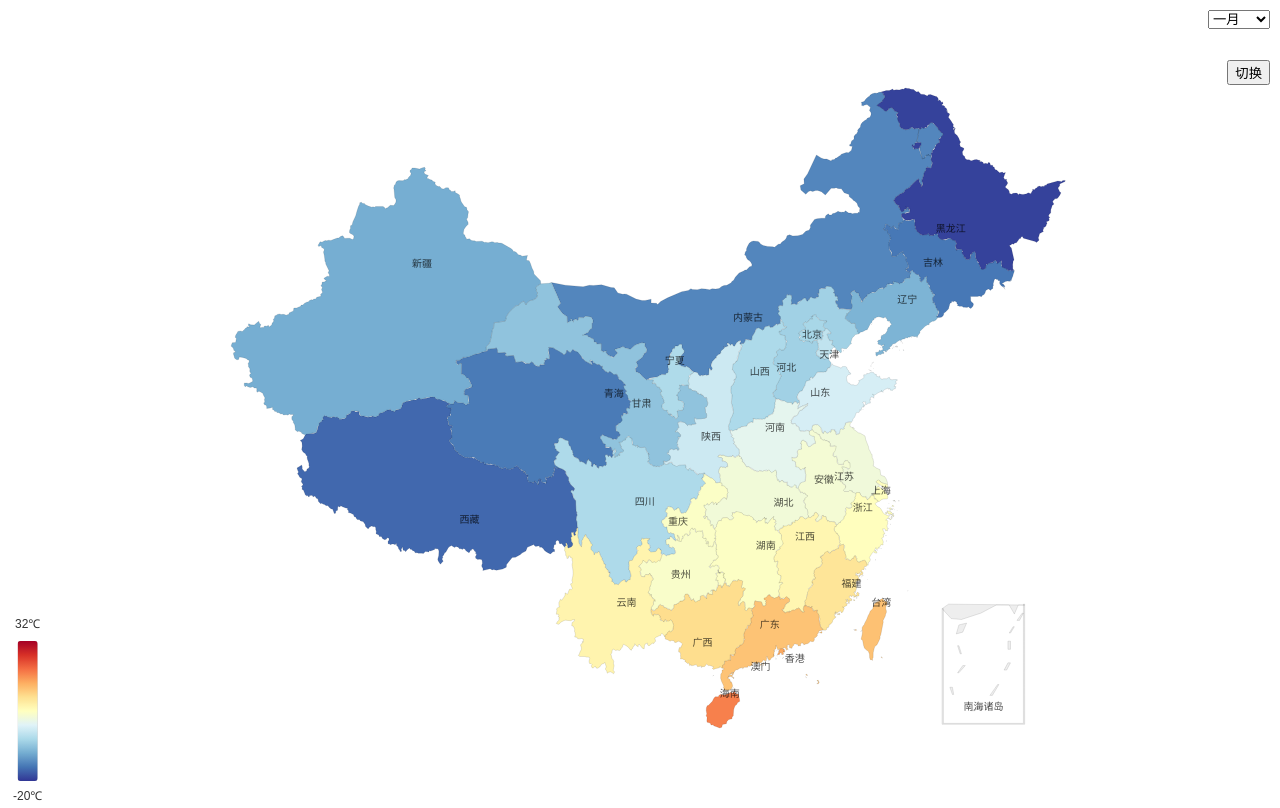
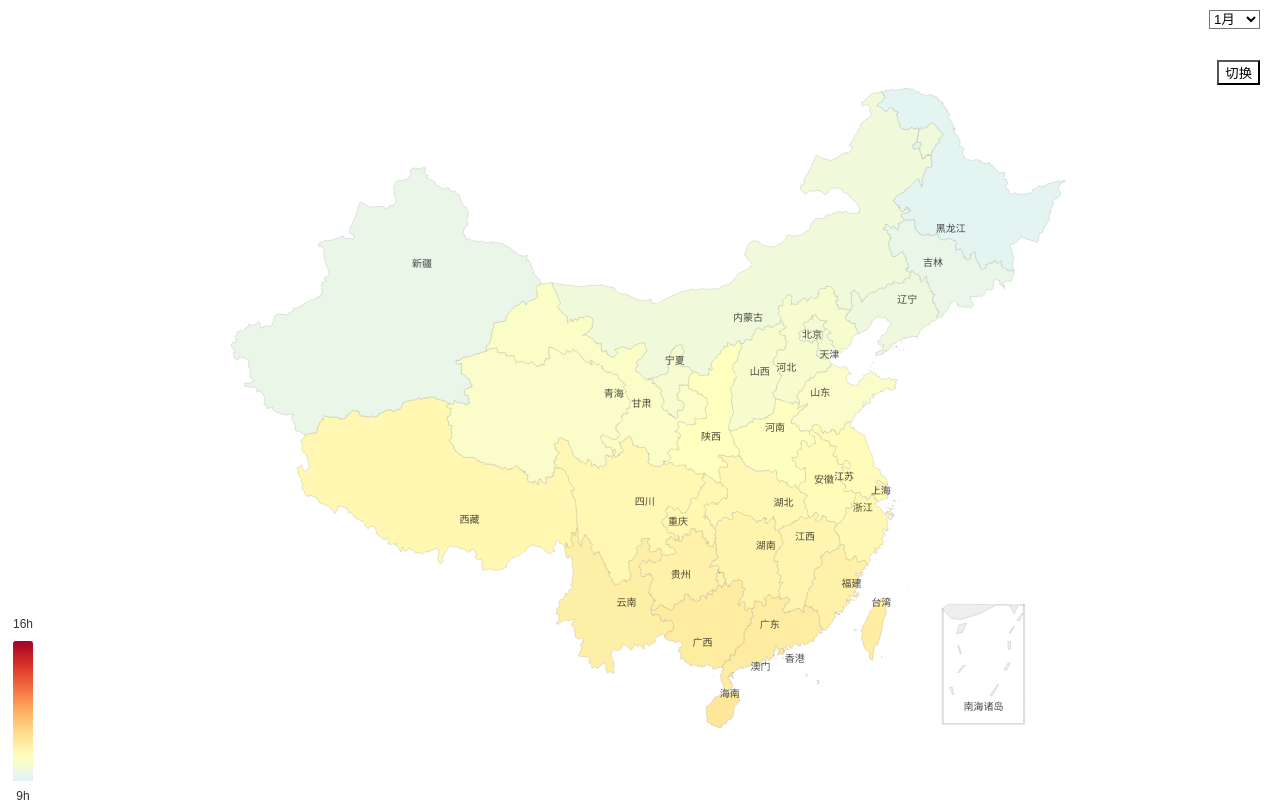
Before and after one commit to HarleyRoot/weather-data, a plain HTML site: page heatMap.html in a window 1280 px wide. Drawn offline with nearby package versions, Linux system fonts and the light colour scheme.

Commit message:
change color of heatMap

```diff
--- a/heatMap.html
+++ b/heatMap.html
@@ -48,21 +48,23 @@
 <body>
 <div class="map">
     <div id="china_map"></div>
-    <select id="monthSelector" onchange="updateMap()">
-        <option value=1 selected> 一月 </option>
-        <option value=2> 二月 </option>
-        <option value=3> 三月 </option>
-        <option value=4> 四月 </option>
-        <option value=5> 五月 </option>
-        <option value=6> 六月 </option>
-        <option value=7> 七月 </option>
-        <option value=8> 八月 </option>
-        <option value=9> 九月 </option>
-        <option value=10> 十月 </option>
-        <option value=11> 十一月 </option>
+    <form autocomplete="off">
+    <select id="monthSelector" onchange="updateMap()" style="font-family: 'Arial', sans-serif; color: #000; background-color: #fff; margin-right: 10px;">
+        <option value=1 selected> 1月 </option>
+        <option value=2> 2月 </option>
+        <option value=3> 3月 </option>
+        <option value=4> 4月 </option>
+        <option value=5> 5月 </option>
+        <option value=6> 6月 </option>
+        <option value=7> 7月 </option>
+        <option value=8> 8月 </option>
+        <option value=9> 9月 </option>
+        <option value=10> 10月 </option>
+        <option value=11> 11月 </option>
     </select>
+    </form>
     <div class="map_select">
-        <button id="toggleButton">切换</button>
+        <button id="toggleButton" style="font-family: 'Arial', sans-serif; color: #000; background-color: #fff; margin-right: 10px;">切换</button>
     </div>
 </div>
 </body>
@@ -85,7 +87,7 @@
             y: 'bottom',
             text: ['16h', '9h'],
             inRange: {
-                color: ['#313695', '#4575b4', '#74add1', '#abd9e9', '#e0f3f8', '#ffffbf', '#fee090', '#fdae61', '#f46d43', '#d73027', '#a50026'],
+                color: ['#e0f3f8', '#ffffbf', '#fee090', '#fdae61', '#f46d43', '#d73027', '#a50026'],
             },
             formatter: function (value) {
                 return parseInt(value/60)+"h "+value%60+"mins";
@@ -94,10 +96,10 @@
         },
         'windspeed':{
             min: 0,
-            max: 30,
+            max: 10,
             left: 'left',
             top: 'bottom',
-            text: ['30m/s', '0m/s'],
+            text: ['10m/s', '0m/s'],
             inRange: {
                 color: ['#313695', '#4575b4', '#74add1', '#abd9e9', '#e0f3f8', '#ffffbf', '#fee090', '#fdae61', '#f46d43', '#d73027', '#a50026'],
             },
@@ -108,12 +110,12 @@
         },
         'rainfall':{
             min: 0,
-            max: 540,
+            max: 480,
             left: 'left',
             top: 'bottom',
-            text: ["540mm", "0mm"],
+            text: ["480mm", "0mm"],
             inRange: {
-                color: ['#313695', '#4575b4', '#74add1', '#abd9e9', '#e0f3f8', '#ffffbf', '#fee090', '#fdae61', '#f46d43', '#d73027', '#a50026'],
+                color: ['#e0f3f8', '#abd9e9', '#74add1', '#4575b4', '#313695',]
             },
             formatter: function (value) {
                 return value+" mm";
@@ -127,7 +129,7 @@
             top: 'bottom',
             text: [150, 0],
             inRange: {
-                color: ['#313695', '#4575b4', '#74add1', '#abd9e9', '#e0f3f8', '#ffffbf', '#fee090', '#fdae61', '#f46d43', '#d73027', '#a50026'],
+                color: ['#e0f3f8', '#ffffbf', '#fee090', '#fdae61', '#f46d43', '#d73027', '#a50026'],
             },
             show: true
         },
@@ -149,32 +151,43 @@
     const tooltip = {
         'daylength':{
             formatter: function (params) {
-                return params.name + '<br />' + "日照时长: " + parseInt(params.value/60)+"h "+params.value%60+"mins";
+                if(!isNaN(params.value))
+                    return params.name + '<br />' + parseInt(params.value / 60) + "h " + params.value % 60 + "mins";
+                else
+                    return params.name + '<br />'+ "unknown";
+
             },
         },
         'windspeed':{
             formatter: function (params) {
-                return params.name + '<br />'+ params.value.toFixed(3)+" m/s";
+                if(!isNaN(params.value))
+                    return params.name + '<br />'+ params.value.toFixed(3)+" m/s";
+                else
+                    return params.name + '<br />'+ "unknown";
             },
         },
         'rainfall':{
             formatter: function (params) {
-                return params.name + '<br />'+ parseInt(params.value)+" mm";
+                if(!isNaN(params.value))
+                    return params.name + '<br />'+ parseInt(params.value)+" mm";
+                else
+                    return params.name + '<br />'+ "unknown";
             },
         },
         'AQI':{
             formatter: function (params) {
-                var nameArr = params.seriesName.split(",");
-                var num1 = 0;
-                if (!isNaN(params.value)) {
-                    num1 = params.value;
-                }
-                return params.name + '<br />' + nameArr[0] + '：' + num1;
+                if(!isNaN(params.value))
+                    return params.name + '<br />'+ parseInt(params.value);
+                else
+                    return params.name + '<br />'+ "unknown";
             }
         },
         'temperature':{
             formatter: function (params) {
-                return params.name + '<br />'+ params.value.toFixed(1)+" \u2103";
+                if(!isNaN(params.value))
+                    return params.name + '<br />'+ params.value.toFixed(1)+" \u2103";
+                else
+                    return params.name + '<br />'+ "unknown";
             },
         },
     }
@@ -215,7 +228,7 @@
             },
         }
     }
-    var heatMap = 'temperature';
+    var heatMap = 'daylength';
     var dataList = data[heatMap];
     //默认热力图月份为1
     var heatMonth = 1;
@@ -311,7 +324,7 @@
         mapOption.series[0].data = currentData;
         mapOption.series[0].name = heatMap;
         mapOption.visualMap = visualMap[heatMap];
-        mapOption.tooltip = visualMap[heatMap];
+        mapOption.tooltip = tooltip[heatMap];
         barOption.series.data = currentData;
         barOption.series.label = label[heatMap]
         barOption.yAxis.data = currentData.map(function (item) {
```
